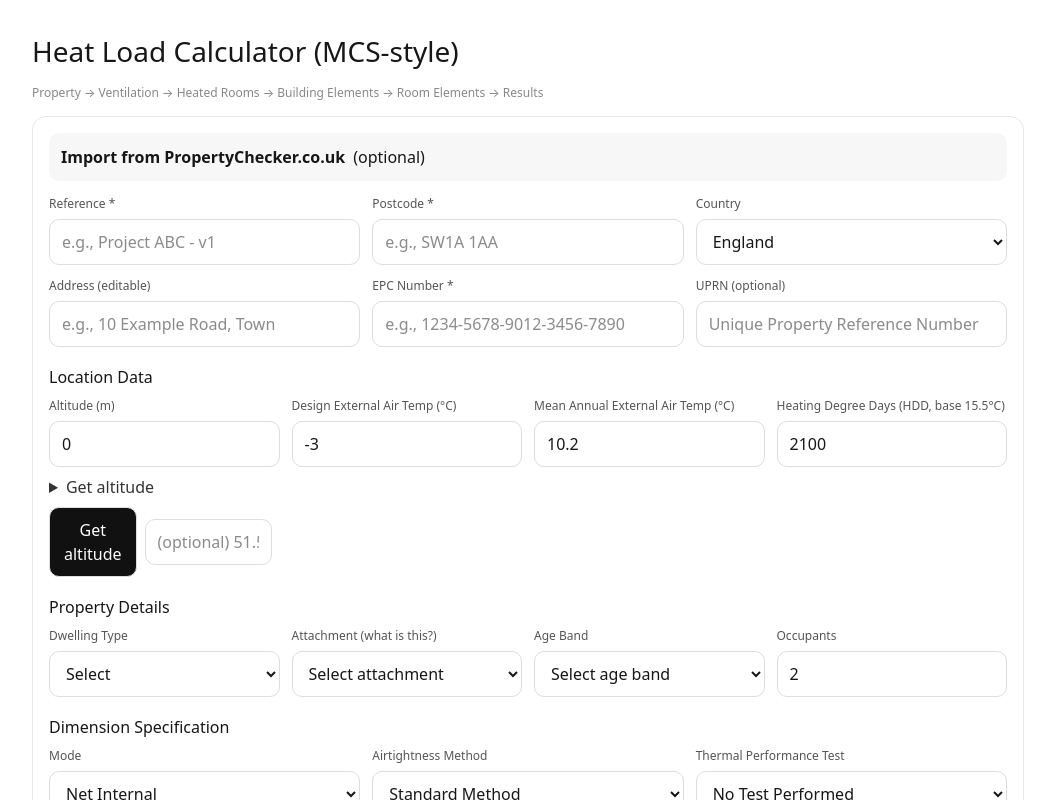
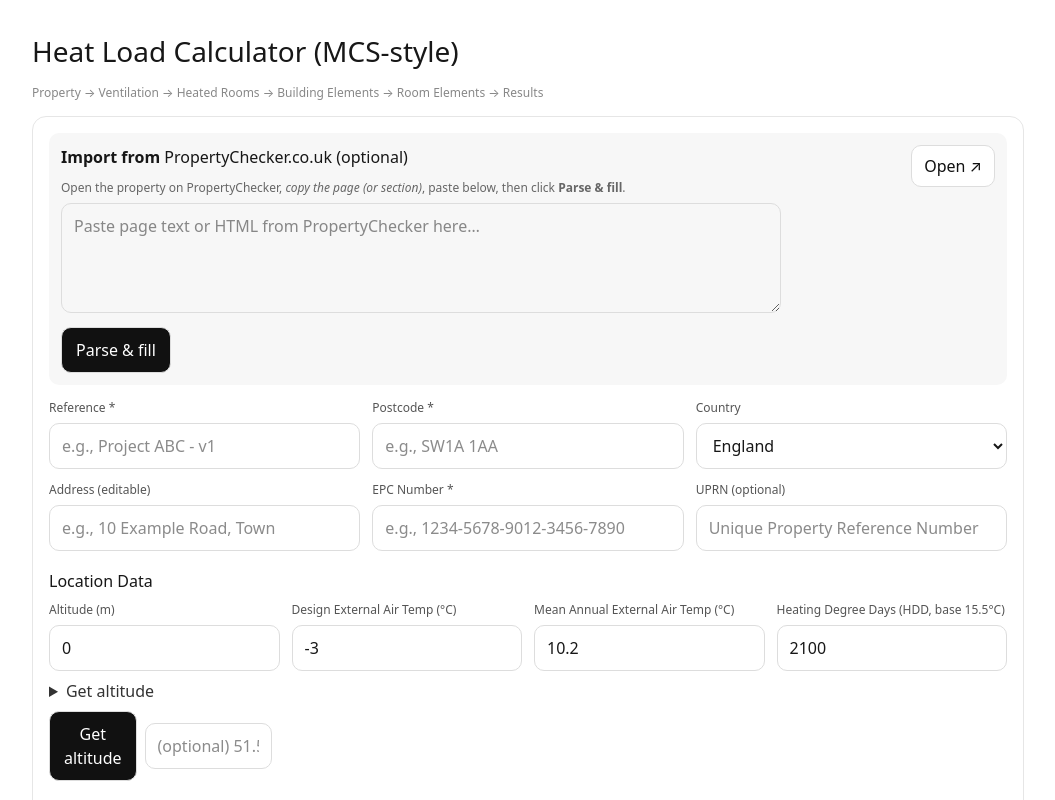
Before and after one commit to damowhu11-1979/heat-demand, a Next.js app: page / in a window 1280 px wide. Shown: the top 800 px of the page, without its empty margins (112-1167 px from the left). Built offline with nearby package versions, Linux system fonts and the light colour scheme.

Commit message:
Update page.tsx

```diff
--- a/app/page.tsx
+++ b/app/page.tsx
@@ -1,72 +1,73 @@
 // app/page.tsx
 'use client';
 
-import React, { useEffect, useRef, useState } from 'react';
+import React, { useEffect, useMemo, useRef, useState } from 'react';
 
-const PROPERTY_CHECKER_URL = 'https://propertychecker.co.uk/'; // change if needed
+/* ------------------------------------------------------------------ */
+/* Config                                                              */
+/* ------------------------------------------------------------------ */
 
-/* ----------------------------- Helpers & Types ---------------------------- */
+const PROPERTY_CHECKER_URL = 'https://propertychecker.co.uk/'; // open in new tab
 
-// Climate data row and lookup map
+/* ------------------------------------------------------------------ */
+/* Types & helpers                                                     */
+/* ------------------------------------------------------------------ */
+
 type ClimateRow = { designTemp?: number; hdd?: number };
 type ClimateMap = Map<string, ClimateRow>;
-
-// Geocoding
 type LatLon = { lat: number; lon: number };
 
-// Normalise a postcode-ish string to uppercase with no spaces
+const meanAnnualDefault = 10.2;
+
+/** Normalise any postcode-ish string to uppercase + no spaces */
 function normPC(s: string): string {
   return String(s || '').toUpperCase().replace(/\s+/g, '');
 }
 
-/** Build the set of keys we’ll try for a given raw postcode:
- *  - FULL (no space), e.g. "SW1A1AA"
- *  - OUTCODE, e.g. "SW1A"
- *  - SECTOR, e.g. "SW1A1"
- *  - AREA, e.g. "SW"
+/** Build the set of keys we’ll try for a given raw postcode
+ *  FULL -> OUTCODE -> SECTOR -> AREA
+ *  Works for partials too (CO, CO1, CO11AH, etc.)
  */
-function explodeQueryKeys(pc?: string): string[] {
-  const raw = normPC(pc || '');
-  if (!raw) return [];
+function keysFor(raw: string): string[] {
+  const clean = normPC(raw);
+  if (!clean) return [];
+  const keys = new Set<string>([clean]); // FULL (no space)
 
-  // Typical UK PC shapes; tolerate partials
-  const m = raw.match(/^([A-Z]{1,2}\d[A-Z\d]?)(\d?)([A-Z]{0,2})?$/);
+  // OUTCODE (letters + first digit sequence)
+  const m = clean.match(/^([A-Z]{1,2}\d[A-Z\d]?)(\d[A-Z]{2})?$/); // SW1A1AA or SW1A
+  const out = m?.[1] ?? '';
+  if (out) keys.add(out);
 
-  const keys = new Set<string>([raw]);
-  if (m) {
-    const out = m[1];                      // OUTCODE (e.g. SW1A)
-    const sectorDigit = m[2];              // '1'
-    const area = out.replace(/\d.*/, '');  // 'SW'
+  // SECTOR (outcode + first digit of inward)
+  const inward = clean.slice(out.length);
+  const firstDigit = inward.match(/\d/);
+  if (firstDigit) keys.add(`${out}${firstDigit[0]}`);
 
-    keys.add(out);
-    if (sectorDigit) keys.add(`${out}${sectorDigit}`); // SECTOR (e.g. SW1A1)
-    if (area) keys.add(area);
-  }
+  // AREA (letters until first digit)
+  const area = out.replace(/\d.*/, '');
+  if (area) keys.add(area);
+
   return Array.from(keys);
 }
 
-/** Lookup best match from climate map for a given postcode */
+/** Lookup best match in the climate map */
 function lookupDesign(map: ClimateMap, postcode: string): ClimateRow | undefined {
-  for (const k of explodeQueryKeys(postcode)) {
+  for (const k of keysFor(postcode)) {
     const hit = map.get(k);
     if (hit) return hit;
   }
   return undefined;
 }
 
-/** SSR-safe climate loader that works locally and on GitHub Pages */
+/** Load climate table from public paths (works locally & on GitHub Pages) */
 async function loadClimateMap(): Promise<ClimateMap> {
   const isBrowser = typeof window !== 'undefined';
-  const pathname = isBrowser && (window as any).location
-    ? (window as any).location.pathname
-    : '/';
+  const pathname = isBrowser && window.location ? window.location.pathname : '/';
 
-  // e.g. '/heat-demand/' when deployed under a repo on GH Pages
-  const curDir = pathname.replace(/[^/]*$/, '');     // strip trailing filename
+  const curDir = pathname.replace(/[^/]*$/, ''); // strip trailing filename
   const seg = pathname.split('/').filter(Boolean);
   const repoRoot = seg.length ? `/${seg[0]}/` : '/';
 
-  // Try several candidates
   const candidates = Array.from(
     new Set([
       `${curDir}climate/postcode_climate.json`,
@@ -85,13 +86,12 @@ async function loadClimateMap(): Promise<ClimateMap> {
         break;
       }
     } catch {
-      // ignore and try the next candidate
+      /* try next */
     }
   }
-  if (!Array.isArray(feed)) return new Map();
 
-  // Build in-memory map (keys stored w/out spaces)
   const map: ClimateMap = new Map();
+  if (!Array.isArray(feed)) return map;
   for (const row of feed) {
     const { keys = [], designTemp, hdd } = row || {};
     for (const k of keys) {
@@ -102,7 +102,8 @@ async function loadClimateMap(): Promise<ClimateMap> {
   return map;
 }
 
-// Lat/Lon parsing
+/* ----------------------------- Geocoding ----------------------------- */
+
 function parseLatLon(s: string): LatLon | null {
   const m = String(s || '')
     .trim()
@@ -114,7 +115,6 @@ function parseLatLon(s: string): LatLon | null {
   return { lat, lon };
 }
 
-// PC/address → geocode
 async function geoByPostcodeOrAddress(
   postcode: string,
   address: string,
@@ -131,7 +131,9 @@ async function geoByPostcodeOrAddress(
       });
       if (r.ok) {
         const j = await r.json();
-        if (j?.result) return { lat: j.result.latitude, lon: j.result.longitude };
+        if (j?.result?.latitude && j?.result?.longitude) {
+          return { lat: j.result.latitude, lon: j.result.longitude };
+        }
       }
     } catch {
       /* fall through */
@@ -139,7 +141,6 @@ async function geoByPostcodeOrAddress(
   }
   const q = (postcode || address || '').trim();
   if (q.length < 3) throw new Error('Enter postcode or address');
-
   const u = `https://nominatim.openstreetmap.org/search?format=json&limit=1&q=${encodeURIComponent(
     q
   )}`;
@@ -150,11 +151,7 @@ async function geoByPostcodeOrAddress(
   return { lat: +a[0].lat, lon: +a[0].lon };
 }
 
-// Elevation from two free providers
-async function elevation(
-  lat: number,
-  lon: number
-): Promise<{ metres: number; provider: string }> {
+async function elevation(lat: number, lon: number): Promise<{ metres: number; provider: string }> {
   try {
     const u = `https://api.open-elevation.com/api/v1/lookup?locations=${lat},${lon}`;
     const r = await fetch(u, { cache: 'no-store' });
@@ -174,9 +171,52 @@ async function elevation(
   }
 }
 
-/* ---------------------------------- UI ---------------------------------- */
+/* ------------------------- Import/paste helpers ---------------------- */
 
-const MEAN_ANNUAL_DEFAULT = 10.2;
+function extractPostcode(text: string): string | null {
+  // tolerant UK postcode finder (handles missing space)
+  const m = text.match(/\b([A-Z]{1,2}\d[A-Z\d]?)\s*(\d[ A-Z]{2})\b/i);
+  if (!m) return null;
+  return `${m[1].toUpperCase()} ${m[2].toUpperCase().replace(/\s+/g, '')}`;
+}
+
+function extractRRN(text: string): string | null {
+  const m = text.match(/\b(\d{4}-\d{4}-\d{4}-\d{4}-\d{4})\b/);
+  return m ? m[1] : null;
+}
+
+function extractAddress(text: string, pc: string | null): string | null {
+  // “Address: ...”
+  const m1 = text.match(/Address\s*:\s*(.+)/i);
+  if (m1) return m1[1].trim();
+
+  // og:title meta
+  const m2 = text.match(
+    /<meta[^>]+property\s*=\s*["']og:title["'][^>]+content=["']([^"']+)["']/i
+  );
+  if (m2) return m2[1].trim();
+
+  // a line containing the postcode
+  if (pc) {
+    const needle = pc.toUpperCase().replace(/\s+/g, '');
+    const hay = text.toUpperCase().replace(/\s+/g, ' '); // normalise
+    const idx = hay.indexOf(needle);
+    if (idx >= 0) {
+      const orig = text.replace(/\r/g, '');
+      const lines = orig.split('\n');
+      // find the line with the raw (space/no-space) pc
+      const lc = pc.toLowerCase().replace(/\s+/g, '');
+      const candidate =
+        lines.find((L) => L.toLowerCase().replace(/\s+/g, '').includes(lc)) || lines[0] || '';
+      if (candidate.trim().length > 6) return candidate.trim();
+    }
+  }
+  return null;
+}
+
+/* ==================================================================== */
+/* UI Component                                                          */
+/* ==================================================================== */
 
 export default function Page(): React.JSX.Element {
   // Property info
@@ -191,7 +231,7 @@ export default function Page(): React.JSX.Element {
   const [altitude, setAltitude] = useState<number | ''>(0);
   const [tex, setTex] = useState<number | ''>(-3);
   const [hdd, setHdd] = useState<number | ''>(2100);
-  const meanAnnual = MEAN_ANNUAL_DEFAULT;
+  const meanAnnual = meanAnnualDefault;
 
   // Details
   const [dwelling, setDwelling] = useState('');
@@ -202,11 +242,15 @@ export default function Page(): React.JSX.Element {
   const [airtight, setAirtight] = useState('Standard Method');
   const [thermalTest, setThermalTest] = useState('No Test Performed');
 
-  // Status / local
+  // Climate map + status
   const [climStatus, setClimStatus] = useState('');
   const [altStatus, setAltStatus] = useState('');
   const [latlonOverride, setLatlonOverride] = useState('');
   const climateRef = useRef<ClimateMap | null>(null);
+
+  // Paste importer state
+  const [pcPaste, setPcPaste] = useState('');
+  const [pcImportStatus, setPcImportStatus] = useState('');
 
   // Load postcode climate map once
   useEffect(() => {
@@ -215,12 +259,14 @@ export default function Page(): React.JSX.Element {
       const map = await loadClimateMap();
       climateRef.current = map;
       setClimStatus(
-        map.size ? `Climate table loaded (${map.size} keys).` : 'No climate table found (manual/API only).'
+        map.size
+          ? `Climate table loaded (${map.size} keys).`
+          : 'No climate table found (using manual/API).'
       );
     })();
   }, []);
 
-  // Update design temp/HDD when postcode changes
+  // Update design temp/HDD when postcode changes (if we have a table)
   useEffect(() => {
     const map = climateRef.current;
     if (!map || !postcode) return;
@@ -229,7 +275,7 @@ export default function Page(): React.JSX.Element {
     if (hit) {
       if (typeof hit.designTemp === 'number') setTex(hit.designTemp);
       if (typeof hit.hdd === 'number') setHdd(hit.hdd);
-      setClimStatus(`Auto climate ✓ matched: ${explodeQueryKeys(postcode).join(' → ')}`);
+      setClimStatus(`Auto climate ✓ matched ${keysFor(postcode).join(' → ')}`);
     } else {
       setClimStatus('Auto climate: no match in table (you can override).');
     }
@@ -247,6 +293,43 @@ export default function Page(): React.JSX.Element {
       setAltStatus(`Failed: ${e?.message || String(e)}`);
     }
   };
+
+  // Paste/import action
+  async function onParsePropertyCheckerPaste() {
+    const text = pcPaste || '';
+    if (!text.trim()) {
+      setPcImportStatus('Paste page text first.');
+      return;
+    }
+
+    let any = false;
+
+    const pc = extractPostcode(text);
+    if (pc) {
+      setPostcode(pc);
+      any = true;
+    }
+    const rrn = extractRRN(text);
+    if (rrn) {
+      setEpcNo(rrn);
+      any = true;
+    }
+    const addr = extractAddress(text, pc);
+    if (addr) {
+      setAddress(addr);
+      any = true;
+    }
+
+    if (any) {
+      setPcImportStatus(
+        `Imported${pc ? ` • Postcode ${pc}` : ''}${rrn ? ` • RRN ${rrn}` : ''}${
+          addr ? ' • Address set' : ''
+        }.`
+      );
+    } else {
+      setPcImportStatus('Sorry — could not find postcode / address / RRN in the pasted text.');
+    }
+  }
 
   // Save (placeholder)
   const onSave = () => {
@@ -288,19 +371,81 @@ export default function Page(): React.JSX.Element {
       </div>
 
       <section style={card}>
-        <div style={{ ...row, marginBottom: 14, padding: 12, borderRadius: 10, background: '#f7f7f7' }}>
-          <strong>Import from PropertyChecker.co.uk</strong> <span>(optional)</span>
+        {/* Import bar + paste importer */}
+        <div
+          style={{
+            ...row,
+            justifyContent: 'space-between',
+            marginBottom: 14,
+            padding: 12,
+            borderRadius: 10,
+            background: '#f7f7f7',
+            alignItems: 'flex-start',
+          }}
+        >
+          <div style={{ flex: 1 }}>
+            <strong>Import from </strong>
+            <a href={PROPERTY_CHECKER_URL} target="_blank" rel="noopener noreferrer">
+              PropertyChecker.co.uk
+            </a>
+            <span> (optional)</span>
+
+            <div style={{ marginTop: 10, maxWidth: 720 }}>
+              <div style={{ fontSize: 12, color: '#666', marginBottom: 6 }}>
+                Open the property on PropertyChecker, <em>copy the page (or section)</em>, paste
+                below, then click <b>Parse &amp; fill</b>.
+              </div>
+              <textarea
+                rows={4}
+                value={pcPaste}
+                onChange={(e) => setPcPaste(e.target.value)}
+                placeholder="Paste page text or HTML from PropertyChecker here…"
+                style={{ width: '100%', ...inputStyle, height: 110, resize: 'vertical' }}
+              />
+              <div style={{ ...row, marginTop: 8 }}>
+                <Button onClick={onParsePropertyCheckerPaste}>Parse &amp; fill</Button>
+                <span style={{ fontSize: 12, color: '#666' }}>{pcImportStatus}</span>
+              </div>
+            </div>
+          </div>
+
+          <a
+            href={PROPERTY_CHECKER_URL}
+            target="_blank"
+            rel="noopener noreferrer"
+            style={{
+              borderRadius: 10,
+              padding: '8px 12px',
+              border: '1px solid #ddd',
+              background: '#fff',
+              color: '#111',
+              textDecoration: 'none',
+              whiteSpace: 'nowrap',
+              marginLeft: 12,
+              alignSelf: 'flex-start',
+            }}
+          >
+            Open ↗
+          </a>
         </div>
 
         {/* Top grid */}
         <div style={grid3}>
           <div>
             <Label>Reference *</Label>
-            <Input placeholder="e.g., Project ABC - v1" value={reference} onChange={(e) => setReference(e.target.value)} />
+            <Input
+              placeholder="e.g., Project ABC - v1"
+              value={reference}
+              onChange={(e) => setReference(e.target.value)}
+            />
           </div>
           <div>
             <Label>Postcode *</Label>
-            <Input placeholder="e.g., SW1A 1AA" value={postcode} onChange={(e) => setPostcode(e.target.value)} />
+            <Input
+              placeholder="e.g., SW1A 1AA"
+              value={postcode}
+              onChange={(e) => setPostcode(e.target.value)}
+            />
           </div>
           <div>
             <Label>Country</Label>
@@ -314,15 +459,27 @@ export default function Page(): React.JSX.Element {
 
           <div>
             <Label>Address (editable)</Label>
-            <Input placeholder="e.g., 10 Example Road, Town" value={address} onChange={(e) => setAddress(e.target.value)} />
+            <Input
+              placeholder="e.g., 10 Example Road, Town"
+              value={address}
+              onChange={(e) => setAddress(e.target.value)}
+            />
           </div>
           <div>
             <Label>EPC Number *</Label>
-            <Input placeholder="e.g., 1234-5678-9012-3456-7890" value={epcNo} onChange={(e) => setEpcNo(e.target.value)} />
+            <Input
+              placeholder="e.g., 1234-5678-9012-3456-7890"
+              value={epcNo}
+              onChange={(e) => setEpcNo(e.target.value)}
+            />
           </div>
           <div>
             <Label>UPRN (optional)</Label>
-            <Input placeholder="Unique Property Reference Number" value={uprn} onChange={(e) => setUprn(e.target.value)} />
+            <Input
+              placeholder="Unique Property Reference Number"
+              value={uprn}
+              onChange={(e) => setUprn(e.target.value)}
+            />
           </div>
         </div>
 
@@ -340,8 +497,8 @@ export default function Page(): React.JSX.Element {
               <details>
                 <summary style={{ cursor: 'pointer', color: '#333' }}>Get altitude</summary>
                 <div style={{ marginTop: 6, color: '#666', fontSize: 12 }}>
-                  Uses postcodes.io / Nominatim and Open-Elevation (fallback OpenTopoData). You can also enter
-                  <em> lat,long </em> override:
+                  Uses postcodes.io / Nominatim and Open-Elevation (fallback OpenTopoData). You can
+                  also enter <em>lat,long</em> override:
                 </div>
               </details>
               <div style={{ display: 'flex', gap: 8, alignItems: 'center', marginTop: 8 }}>
@@ -359,7 +516,11 @@ export default function Page(): React.JSX.Element {
 
           <div>
             <Label>Design External Air Temp (°C)</Label>
-            <Input type="number" value={tex} onChange={(e) => setTex(e.target.value === '' ? '' : Number(e.target.value))} />
+            <Input
+              type="number"
+              value={tex}
+              onChange={(e) => setTex(e.target.value === '' ? '' : Number(e.target.value))}
+            />
           </div>
 
           <div>
@@ -369,7 +530,11 @@ export default function Page(): React.JSX.Element {
 
           <div>
             <Label>Heating Degree Days (HDD, base 15.5°C)</Label>
-            <Input type="number" value={hdd} onChange={(e) => setHdd(e.target.value === '' ? '' : Number(e.target.value))} />
+            <Input
+              type="number"
+              value={hdd}
+              onChange={(e) => setHdd(e.target.value === '' ? '' : Number(e.target.value))}
+            />
           </div>
         </div>
 
@@ -416,7 +581,11 @@ export default function Page(): React.JSX.Element {
           </div>
           <div>
             <Label>Occupants</Label>
-            <Input type="number" value={occupants} onChange={(e) => setOccupants(Number(e.target.value || 0))} />
+            <Input
+              type="number"
+              value={occupants}
+              onChange={(e) => setOccupants(Number(e.target.value || 0))}
+            />
           </div>
         </div>
 
@@ -448,7 +617,9 @@ export default function Page(): React.JSX.Element {
         </div>
 
         {/* Auto climate status */}
-        <div style={{ marginTop: 12, fontSize: 12, color: '#666' }}>Auto climate • {climStatus}</div>
+        <div style={{ marginTop: 12, fontSize: 12, color: '#666' }}>
+          Auto climate ✓ {climStatus}
+        </div>
 
         {/* Actions */}
         <div style={{ display: 'flex', gap: 10, justifyContent: 'flex-end', marginTop: 22 }}>
@@ -461,20 +632,19 @@ export default function Page(): React.JSX.Element {
   );
 }
 
-/* ------------------------------ Small UI bits ----------------------------- */
+/* ------------------------------------------------------------------ */
+/* Small UI bits + styles                                              */
+/* ------------------------------------------------------------------ */
 
 function Label({ children }: { children: React.ReactNode }) {
   return <label style={{ display: 'block', fontSize: 12, color: '#555', marginBottom: 6 }}>{children}</label>;
 }
-
 function Input(props: React.InputHTMLAttributes<HTMLInputElement>) {
   return <input {...props} style={{ ...inputStyle, ...(props.style || {}) }} />;
 }
-
 function Select(props: React.SelectHTMLAttributes<HTMLSelectElement>) {
   return <select {...props} style={{ ...inputStyle, ...(props.style || {}) }} />;
 }
-
 function Button(props: React.ButtonHTMLAttributes<HTMLButtonElement>) {
   return (
     <button
@@ -491,8 +661,6 @@ function Button(props: React.ButtonHTMLAttributes<HTMLButtonElement>) {
     />
   );
 }
-
-/* --------------------------------- Styles -------------------------------- */
 
 const card: React.CSSProperties = {
   background: '#fff',
```
